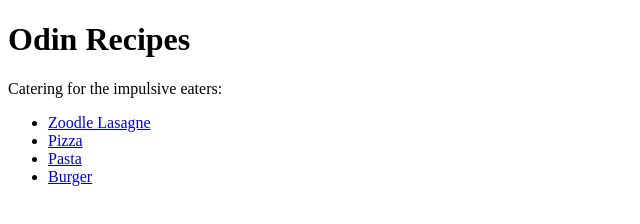
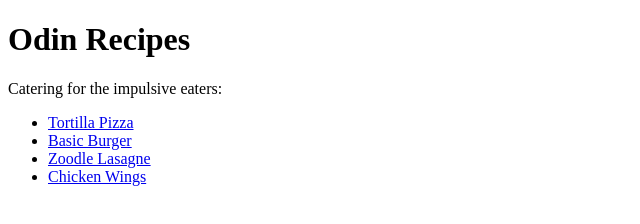
Before and after one commit to mateboer/the-odin-project, a plain HTML site: page foundations/odin-recipes/index.html in a window 1280 px wide. Shown: the whole page, without its empty margins (0-640 px from the left). Drawn offline with Linux system fonts and the light colour scheme.

Commit message:
fix: Consolidate recipe list item names on home page

```diff
--- a/foundations/odin-recipes/index.html
+++ b/foundations/odin-recipes/index.html
@@ -7,9 +7,9 @@
     <h1>Odin Recipes</h1>
     <p>Catering for the impulsive eaters:</p>
     <ul>
-        <li><a href="recipes/tortilla-pizza.html">Zoodle Lasagne</a></li>
-        <li><a href="recipes/basic-burger.html">Pizza</a></li>
-        <li><a href="recipes/zoodle-lasagne.html">Pasta</a></li>
-        <li><a href="recipes/chicken-wings.html">Burger</a></li>
+        <li><a href="recipes/tortilla-pizza.html">Tortilla Pizza</a></li>
+        <li><a href="recipes/basic-burger.html">Basic Burger</a></li>
+        <li><a href="recipes/zoodle-lasagne.html">Zoodle Lasagne</a></li>
+        <li><a href="recipes/chicken-wings.html">Chicken Wings</a></li>
     </ul>
 </body>
```
